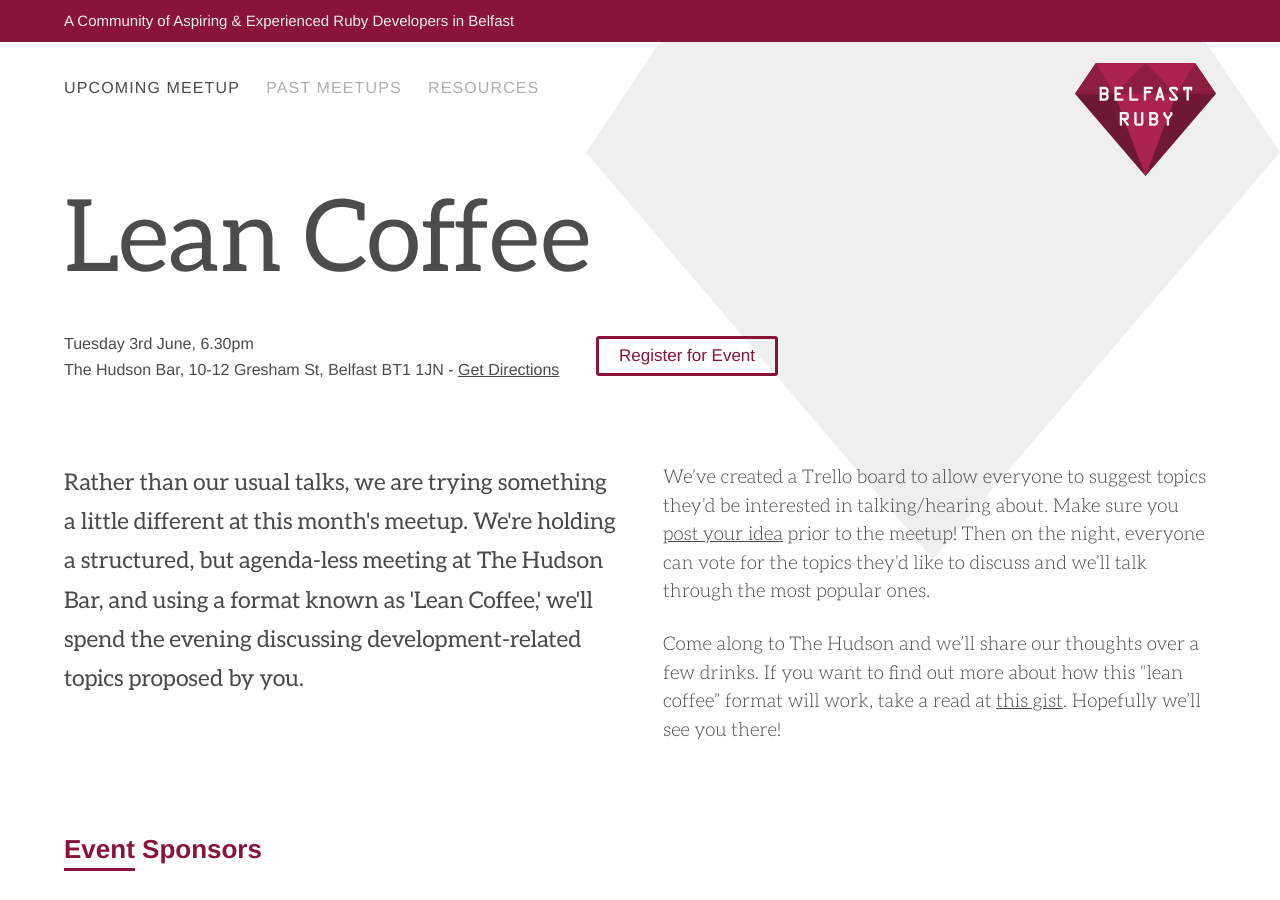
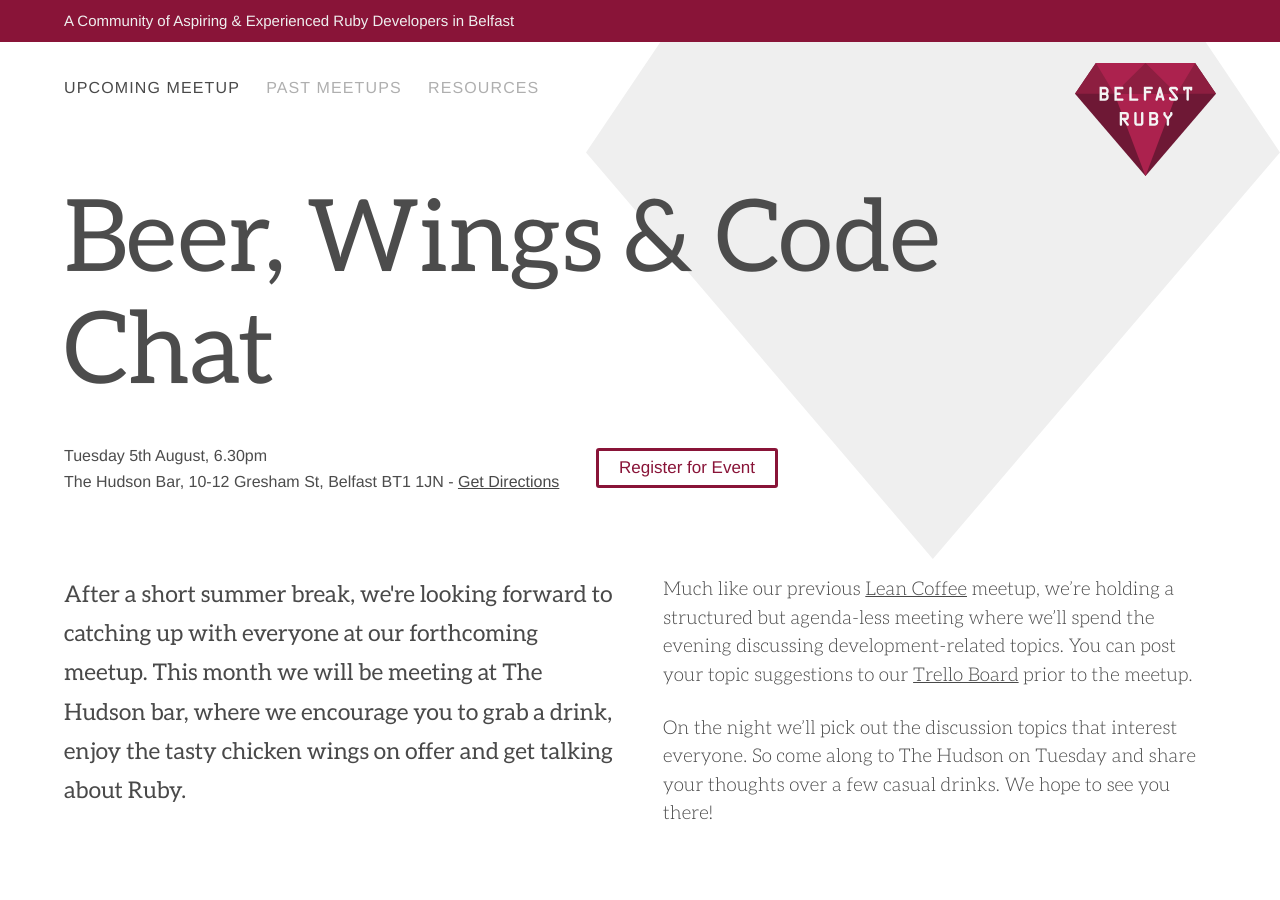
Before and after one commit to belfastruby/belfastruby.github.io, a Jekyll site: the page built from index.html, in a window 1280 px wide and 900 px high. Built offline with Jekyll 4.4.1, drawn with Linux system fonts in a browser that asks for light colours; nearby versions of some CDN libraries; Markdown is read by kramdown in place of the engine named in the settings.

Commit message:
adding details and links for August's meetup

```diff
--- a/_posts/2014-06-03-lean-coffee.markdown
+++ b/_posts/2014-06-03-lean-coffee.markdown
@@ -1,7 +1,7 @@
 ---
 layout: post
 
-past: false
+past: true
 number: "BR-15"
 title: "Lean Coffee"
 when: Tuesday 3rd June, 6.30pm
--- /dev/null
+++ b/_posts/2014-08-05-beer-wings-and-code-chat.markdown
@@ -0,0 +1,22 @@
+---
+layout: post
+
+past: false
+number: "BR-16"
+title: "Beer, Wings &amp; Code Chat"
+when: Tuesday 5th August, 6.30pm
+location: The Hudson Bar, 10-12 Gresham St, Belfast BT1 1JN
+
+directions: https://www.google.co.uk/maps/preview?ie=UTF-8&q=the+hudson+bar+belfast&fb=1&gl=uk&hq=the+hudson+bar+belfast&cid=3645907668615369875&ei=Hw6DU5PaGeGQ0AWcmIHICw&ved=0CDoQrwswAA927705,17z/data=!4m2!3m1!1s0x486108f93df6182d:0x30ef4d86a071c32a?hl=en
+
+register_link: "http://digitalcircle.org/events/belfast-ruby-beers-wings-and-code-chat"
+
+sponsors: [{name: "Rumble Labs", image: "/assets/images/rumblelabs-logo.png", link: "http://rumblelabs.com"}, {name: "Shopkeep", image: "/assets/images/shopkeeppos-logo.png", link: "http://shopkeep.com"}]
+
+intro: "After a short summer break, we're looking forward to catching up with everyone at our forthcoming meetup. This month we will be meeting at The Hudson bar, where we encourage you to grab a drink, enjoy the tasty chicken wings on offer and get talking about Ruby."
+
+---
+
+Much like our previous [Lean Coffee](http://www.mkdown.com/59e0246aa46f8e159a98) meetup, we're holding a structured but agenda-less meeting where we'll spend the evening discussing development-related topics. You can post your topic suggestions to our [Trello Board](https://trello.com/b/mGGJmO7b/belfast-ruby-discussion-topics) prior to the meetup.
+
+On the night we'll pick out the discussion topics that interest everyone. So come along to The Hudson on Tuesday and share your thoughts over a few casual drinks. We hope to see you there!
```
